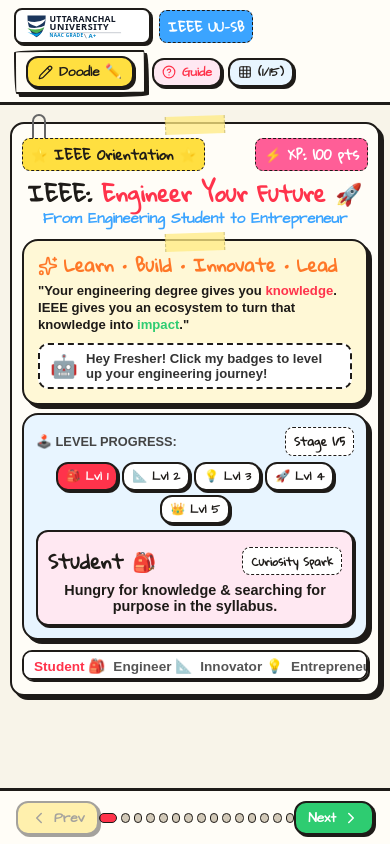
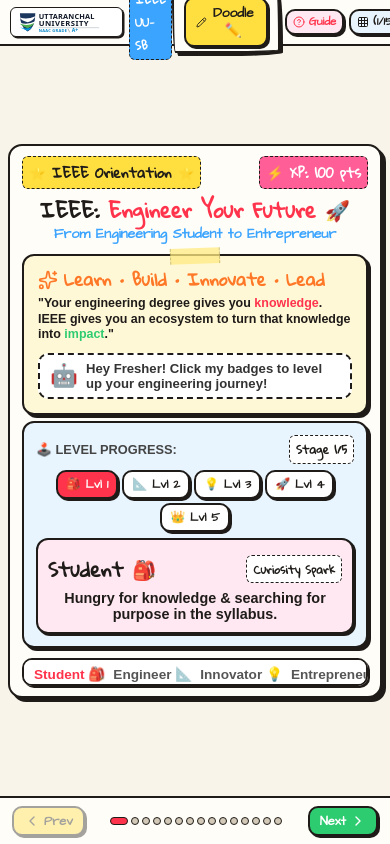
Before and after one commit to BiswadeepInfinity/IEEE-Website, a React (Vite) app: page / in a window 390 px wide. Built offline with nearby package versions, Linux system fonts and the light colour scheme; a web font is replaced by a local one.

Commit message:
Fix mobile clipping: lock 100dvh flex viewport, compact header/footer and enable internal card auto-fit scrolling

```diff
--- a/src/App.jsx
+++ b/src/App.jsx
@@ -21,8 +21,6 @@
   const [autoPlay, setAutoPlay] = useState(false);
   const [showPresenterNotes, setShowPresenterNotes] = useState(false);
   const [showTutorial, setShowTutorial] = useState(false);
-  const [hasScroll, setHasScroll] = useState(false);
-  const [hasScrolled, setHasScrolled] = useState(false);
 
   // Eraser Transition State
   const [isErasing, setIsErasing] = useState(false);
@@ -117,28 +115,6 @@
     return () => window.removeEventListener('keydown', handleKeyDown);
   }, [currentSlide, isErasing, showTutorial]);
 
-  // Check if content overflows and needs a scroll hint
-  useEffect(() => {
-    setHasScrolled(false);
-    const checkOverflow = () => {
-      const card = document.querySelector('.slide-container-card');
-      if (card) {
-        const isOverflowing = card.scrollHeight > window.innerHeight - 130;
-        setHasScroll(isOverflowing);
-      }
-    };
-    const timer = setTimeout(checkOverflow, 300);
-
-    const onScroll = () => {
-      if (window.scrollY > 40) setHasScrolled(true);
-    };
-    window.addEventListener('scroll', onScroll);
-    return () => {
-      clearTimeout(timer);
-      window.removeEventListener('scroll', onScroll);
-    };
-  }, [currentSlide]);
-
   const toggleFullscreen = () => {
     if (!document.fullscreenElement) {
       document.documentElement.requestFullscreen().catch(() => {});
@@ -199,55 +175,56 @@
 
   return (
     <div style={{
-      width: '100%',
-      minHeight: '100vh',
+      width: '100vw',
+      height: '100vh',
+      height: '100dvh',
       display: 'flex',
       flexDirection: 'column',
       background: '#f8f4e9',
-      position: 'relative'
+      overflow: 'hidden'
     }}>
-      {/* Universal Top Header */}
+      {/* Universal Top Header (Ultra compact single bar on mobile) */}
       <header style={{
-        padding: '8px 14px',
+        height: '46px',
+        padding: '0 10px',
         display: 'flex',
         alignItems: 'center',
         justifyContent: 'space-between',
-        borderBottom: '3px solid #1e1b18',
+        borderBottom: '2.5px solid #1e1b18',
         background: '#fffdf7',
         zIndex: 50,
-        flexWrap: 'wrap',
-        gap: '6px'
+        flexShrink: 0
       }}>
         {/* Logo & University Brand */}
-        <div style={{ display: 'flex', alignItems: 'center', gap: '8px' }}>
+        <div style={{ display: 'flex', alignItems: 'center', gap: '6px' }}>
           <div style={{
             background: '#fff',
-            padding: '2px 8px',
-            borderRadius: '8px',
-            border: '2px solid #1e1b18',
-            boxShadow: '2px 2px 0px #1e1b18',
+            padding: '2px 6px',
+            borderRadius: '6px',
+            border: '1.5px solid #1e1b18',
+            boxShadow: '1.5px 1.5px 0px #1e1b18',
             display: 'flex',
             alignItems: 'center',
-            height: '36px'
+            height: '30px'
           }}>
             <img
               src="/uttaranchal-logo.svg"
               alt="Uttaranchal University"
-              style={{ height: '26px', width: 'auto' }}
+              style={{ height: '22px', width: 'auto' }}
             />
           </div>
 
-          <div className="sketch-badge" style={{ background: '#3ba4ff', color: '#fff', fontSize: '0.8rem', padding: '3px 8px' }}>
+          <div className="sketch-badge" style={{ background: '#3ba4ff', color: '#fff', fontSize: '0.72rem', padding: '2px 5px' }}>
             IEEE UU-SB
           </div>
 
-          <span className="mobile-hide" style={{ fontFamily: 'var(--font-cray)', fontSize: '1.1rem', color: '#1e1b18', marginLeft: '6px' }}>
+          <span className="mobile-hide" style={{ fontFamily: 'var(--font-cray)', fontSize: '1rem', color: '#1e1b18', marginLeft: '6px' }}>
             {slidesData[currentSlide].title}
           </span>
         </div>
 
         {/* Action Controls */}
-        <div style={{ display: 'flex', alignItems: 'center', gap: '6px' }}>
+        <div style={{ display: 'flex', alignItems: 'center', gap: '5px' }}>
           <DoodlerToolbar
             isDrawing={isDrawing}
             setIsDrawing={setIsDrawing}
@@ -259,90 +236,69 @@
           <button
             onClick={() => setShowTutorial(true)}
             className="sketch-btn"
-            style={{ padding: '4px 8px', fontSize: '0.78rem', background: '#ffe8f2', color: '#ff334b' }}
+            style={{ padding: '3px 6px', fontSize: '0.72rem', background: '#ffe8f2', color: '#ff334b' }}
             title="Guide"
           >
-            <QuestionIcon size={14} /> Guide
+            <QuestionIcon size={12} /> Guide
           </button>
 
           <button
             onClick={() => setShowOverview(true)}
             className="sketch-btn"
-            style={{ padding: '4px 8px', fontSize: '0.78rem', background: '#e8f5ff' }}
+            style={{ padding: '3px 6px', fontSize: '0.72rem', background: '#e8f5ff' }}
           >
-            <Grid size={14} /> ({currentSlide + 1}/15)
+            <Grid size={12} /> ({currentSlide + 1}/15)
           </button>
 
           <button
             onClick={() => setShowPresenterNotes(!showPresenterNotes)}
             className="sketch-btn mobile-hide"
-            style={{ padding: '4px 8px', fontSize: '0.78rem', background: showPresenterNotes ? '#ff5e97' : '#fff', color: showPresenterNotes ? '#fff' : '#1e1b18' }}
+            style={{ padding: '3px 6px', fontSize: '0.72rem', background: showPresenterNotes ? '#ff5e97' : '#fff', color: showPresenterNotes ? '#fff' : '#1e1b18' }}
           >
-            <BookOpen size={14} /> Notes
+            <BookOpen size={12} /> Notes
           </button>
         </div>
       </header>
 
-      {/* Main Presentation Stage containing ALL original animations and rich slide components */}
+      {/* Main Presentation Stage: Scrollable container that completely accommodates entire slide without cutting */}
       <main style={{
-        flex: '1 1 auto',
+        flex: 1,
         display: 'flex',
         justifyContent: 'center',
         alignItems: 'center',
-        padding: '10px',
-        position: 'relative'
+        padding: '6px 8px',
+        position: 'relative',
+        overflowY: 'auto',
+        WebkitOverflowScrolling: 'touch'
       }}>
-        {/* Slide Scaler Card preserving all original rich animations, scientist modals & workshop simulators */}
+        {/* Slide Scaler Card */}
         <div
-          className="slide-container-card"
           style={{
+            width: '100%',
+            maxWidth: '1100px',
+            maxHeight: '100%',
             background: '#fffdf7',
-            border: '3px solid #1e1b18',
-            borderRadius: '16px',
-            boxShadow: '6px 6px 0px #1e1b18',
-            position: 'relative'
+            border: '2.5px solid #1e1b18',
+            borderRadius: '14px',
+            boxShadow: '4px 4px 0px #1e1b18',
+            position: 'relative',
+            padding: '10px 12px',
+            overflowY: 'auto',
+            display: 'flex',
+            flexDirection: 'column'
           }}
         >
-          <div className="tape-top"></div>
-          <div className="paperclip"></div>
-
           {/* All 15 Full Interactive Slides with full state, modals, polls, and animations */}
-          <div style={{ position: 'relative', zIndex: 10, width: '100%', height: '100%' }}>
+          <div style={{ position: 'relative', zIndex: 10, width: '100%' }}>
             {slidesData[currentSlide].component}
           </div>
-
-          {/* Floating 'Scroll for more' Cue Indicator */}
-          {hasScroll && !hasScrolled && (
-            <div
-              onClick={() => {
-                const mainEl = document.querySelector('main');
-                if (mainEl) mainEl.scrollBy({ top: 180, behavior: 'smooth' });
-                window.scrollBy({ top: 180, behavior: 'smooth' });
-              }}
-              style={{
-                position: 'sticky',
-                bottom: '12px',
-                left: '50%',
-                transform: 'translateX(-50%)',
-                display: 'flex',
-                justifyContent: 'center',
-                zIndex: 40,
-                marginTop: '8px',
-                pointerEvents: 'auto'
-              }}
-            >
-              <div className="scroll-indicator-cue">
-                <span>👇 Scroll down for more</span>
-              </div>
-            </div>
-          )}
 
           {/* Eraser Wipe Transition */}
           {isErasing && (
             <>
               <div className={`eraser-overlay ${eraseDirection}`} />
               <div className={`eraser-tool ${eraseDirection}`}>
-                <span style={{ position: 'relative', zIndex: 2, marginLeft: '16px' }}>ERASING...</span>
+                <span style={{ position: 'relative', zIndex: 2, marginLeft: '12px' }}>ERASING...</span>
               </div>
             </>
           )}
@@ -362,27 +318,28 @@
         </div>
       </main>
 
-      {/* Bottom Navigation Bar */}
+      {/* Bottom Navigation Bar (Non-overlapping, pinned cleanly at bottom) */}
       <footer style={{
-        minHeight: '56px',
-        padding: '6px 16px',
+        height: '48px',
+        padding: '0 12px',
         display: 'flex',
         alignItems: 'center',
         justifyContent: 'space-between',
         background: '#fffdf7',
-        borderTop: '3px solid #1e1b18',
-        zIndex: 50
+        borderTop: '2.5px solid #1e1b18',
+        zIndex: 50,
+        flexShrink: 0
       }}>
         <button
           onClick={prevSlide}
           disabled={currentSlide === 0 || isErasing}
           className="sketch-btn"
-          style={{ opacity: currentSlide === 0 ? 0.4 : 1, background: '#ffdf40', padding: '6px 12px', fontSize: '0.85rem' }}
+          style={{ opacity: currentSlide === 0 ? 0.4 : 1, background: '#ffdf40', padding: '4px 10px', fontSize: '0.8rem' }}
         >
-          <ChevronLeft size={18} /> Prev
+          <ChevronLeft size={16} /> Prev
         </button>
 
-        <div style={{ display: 'flex', alignItems: 'center', gap: '4px', overflowX: 'auto', maxWidth: '60%' }}>
+        <div style={{ display: 'flex', alignItems: 'center', gap: '3px', overflowX: 'auto', maxWidth: '58%' }}>
           {slidesData.map((_, idx) => (
             <button
               key={idx}
@@ -392,11 +349,11 @@
                 }
               }}
               style={{
-                width: currentSlide === idx ? '22px' : '10px',
-                height: '10px',
-                borderRadius: '5px',
+                width: currentSlide === idx ? '18px' : '8px',
+                height: '8px',
+                borderRadius: '4px',
                 backgroundColor: currentSlide === idx ? '#ff334b' : '#d2c9b8',
-                border: '1.5px solid #1e1b18',
+                border: '1px solid #1e1b18',
                 cursor: 'pointer',
                 padding: 0,
                 transition: 'all 0.15s ease'
@@ -410,9 +367,9 @@
           onClick={nextSlide}
           disabled={currentSlide === slidesData.length - 1 || isErasing}
           className="sketch-btn"
-          style={{ opacity: currentSlide === slidesData.length - 1 ? 0.4 : 1, background: '#2ecc71', color: '#fff', padding: '6px 12px', fontSize: '0.85rem' }}
+          style={{ opacity: currentSlide === slidesData.length - 1 ? 0.4 : 1, background: '#2ecc71', color: '#fff', padding: '4px 10px', fontSize: '0.8rem' }}
         >
-          Next <ChevronRight size={18} />
+          Next <ChevronRight size={16} />
         </button>
       </footer>
 
@@ -426,13 +383,13 @@
       {showPresenterNotes && (
         <div style={{
           position: 'fixed',
-          bottom: '70px',
+          bottom: '60px',
           left: '50%',
           transform: 'translateX(-50%)',
           width: '92%',
           maxWidth: '750px',
           background: '#fff8d6',
-          border: '2.5px solid #1e1b18',
+          border: '2px solid #1e1b18',
           borderRadius: '12px',
           padding: '10px 14px',
           boxShadow: '4px 4px 0px #1e1b18',
@@ -444,7 +401,7 @@
             </span>
             <button onClick={() => setShowPresenterNotes(false)} className="sketch-badge" style={{ cursor: 'pointer', padding: '1px 6px' }}>✕</button>
           </div>
-          <p style={{ fontFamily: 'var(--font-comic)', fontSize: '0.95rem', fontWeight: 600, color: '#1e1b18' }}>
+          <p style={{ fontFamily: 'var(--font-comic)', fontSize: '0.92rem', fontWeight: 600, color: '#1e1b18' }}>
             {presenterNotes[currentSlide]}
           </p>
         </div>
@@ -471,7 +428,7 @@
             maxWidth: '850px',
             maxHeight: '90vh',
             borderRadius: '16px',
-            border: '3px solid #1e1b18',
+            border: '2.5px solid #1e1b18',
             padding: '16px',
             overflowY: 'auto',
             boxShadow: '8px 8px 0px #1e1b18'
@@ -504,7 +461,7 @@
                     padding: '8px',
                     cursor: 'pointer',
                     background: currentSlide === idx ? '#ffdf40' : '#fff',
-                    border: currentSlide === idx ? '2.5px solid #ff334b' : '1.5px solid #1e1b18'
+                    border: currentSlide === idx ? '2px solid #ff334b' : '1.5px solid #1e1b18'
                   }}
                 >
                   <span className="sketch-badge" style={{ fontSize: '0.65rem', marginBottom: '2px' }}>
--- a/src/index.css
+++ b/src/index.css
@@ -25,73 +25,71 @@
 
 html, body {
   width: 100%;
-  min-height: 100%;
+  height: 100%;
   background-color: #f7f3e8;
   color: var(--ink-black);
   font-family: var(--font-comic);
-  overflow-x: hidden;
+  overflow: hidden; /* App level viewport lock so container handles internal fitting */
 }
 
 /* Base Sketch Boxes */
 .sketch-box {
   background: var(--paper-cream);
-  border: 2.5px solid var(--ink-black);
-  border-radius: 16px;
-  box-shadow: 4px 4px 0px var(--ink-black);
-  transition: transform 0.2s ease, box-shadow 0.2s ease;
+  border: 2px solid var(--ink-black);
+  border-radius: 12px;
+  box-shadow: 3px 3px 0px var(--ink-black);
 }
 
 .sketch-box-yellow {
   background: #fff8d6;
-  border: 2.5px solid var(--ink-black);
-  border-radius: 16px;
-  box-shadow: 4px 4px 0px var(--ink-black);
+  border: 2px solid var(--ink-black);
+  border-radius: 12px;
+  box-shadow: 3px 3px 0px var(--ink-black);
 }
 
 .sketch-box-blue {
   background: #e8f5ff;
-  border: 2.5px solid var(--ink-black);
-  border-radius: 16px;
-  box-shadow: 4px 4px 0px var(--ink-black);
+  border: 2px solid var(--ink-black);
+  border-radius: 12px;
+  box-shadow: 3px 3px 0px var(--ink-black);
 }
 
 .sketch-box-pink {
   background: #ffe8f2;
-  border: 2.5px solid var(--ink-black);
-  border-radius: 16px;
-  box-shadow: 4px 4px 0px var(--ink-black);
+  border: 2px solid var(--ink-black);
+  border-radius: 12px;
+  box-shadow: 3px 3px 0px var(--ink-black);
 }
 
 .sketch-box-green {
   background: #e6fcf2;
-  border: 2.5px solid var(--ink-black);
-  border-radius: 16px;
-  box-shadow: 4px 4px 0px var(--ink-black);
+  border: 2px solid var(--ink-black);
+  border-radius: 12px;
+  box-shadow: 3px 3px 0px var(--ink-black);
 }
 
 .sketch-box-purple {
   background: #f4ecff;
-  border: 2.5px solid var(--ink-black);
-  border-radius: 16px;
-  box-shadow: 4px 4px 0px var(--ink-black);
+  border: 2px solid var(--ink-black);
+  border-radius: 12px;
+  box-shadow: 3px 3px 0px var(--ink-black);
 }
 
 .sketch-btn {
   font-family: var(--font-sketch);
   font-weight: 800;
-  font-size: 0.95rem;
+  font-size: 0.88rem;
   background: var(--sunny-yellow);
   color: var(--ink-black);
   border: 2px solid var(--ink-black);
-  border-radius: 12px;
-  padding: 6px 12px;
+  border-radius: 10px;
+  padding: 5px 10px;
   cursor: pointer;
   box-shadow: 2px 2px 0px var(--ink-black);
   display: inline-flex;
   align-items: center;
-  gap: 6px;
+  gap: 4px;
   touch-action: manipulation;
-  transition: transform 0.15s ease;
 }
 
 .sketch-btn:active {
@@ -102,12 +100,12 @@
 .sketch-badge {
   font-family: var(--font-cray);
   display: inline-block;
-  padding: 2px 8px;
+  padding: 2px 6px;
   border: 1.5px dashed var(--ink-black);
   background: white;
-  border-radius: 8px;
+  border-radius: 6px;
   font-weight: bold;
-  font-size: 0.8rem;
+  font-size: 0.75rem;
 }
 
 .doodle-underline {
@@ -132,8 +130,8 @@
   top: -8px;
   left: 50%;
   transform: translateX(-50%) rotate(-2deg);
-  width: 60px;
-  height: 18px;
+  width: 50px;
+  height: 16px;
   background: rgba(255, 235, 130, 0.75);
   border-left: 1.5px dashed rgba(0,0,0,0.2);
   border-right: 1.5px dashed rgba(0,0,0,0.2);
@@ -143,11 +141,11 @@
 .paperclip {
   position: absolute;
   top: -10px;
-  left: 20px;
-  width: 14px;
-  height: 28px;
-  border: 2.5px solid #666;
-  border-radius: 8px 8px 0 0;
+  left: 18px;
+  width: 12px;
+  height: 24px;
+  border: 2px solid #666;
+  border-radius: 6px 6px 0 0;
   z-index: 6;
 }
 
@@ -164,19 +162,6 @@
   pointer-events: auto;
   cursor: crosshair;
 }
-
-/* Animations */
-@keyframes scribble-float {
-  0%, 100% { transform: translateY(0px); }
-  50% { transform: translateY(-4px); }
-}
-.float-wiggle { animation: scribble-float 3s ease-in-out infinite; }
-
-@keyframes pulse-pop {
-  0%, 100% { transform: scale(1); }
-  50% { transform: scale(1.03); }
-}
-.pop-pulse { animation: pulse-pop 2s ease-in-out infinite; }
 
 /* Eraser Transition */
 @keyframes eraserWipeForward {
@@ -206,8 +191,8 @@
 
 .eraser-tool {
   position: absolute;
-  width: 65px;
-  height: 34px;
+  width: 60px;
+  height: 30px;
   background: #ff5e97;
   border: 2px solid #1e1b18;
   border-radius: 6px;
@@ -215,7 +200,7 @@
   align-items: center;
   justify-content: center;
   font-family: var(--font-cray);
-  font-size: 0.72rem;
+  font-size: 0.7rem;
   font-weight: 800;
   color: white;
   z-index: 1001;
@@ -223,120 +208,68 @@
 }
 .eraser-tool.forward { animation: eraserBlockMoveForward 0.5s ease forwards; }
 @keyframes eraserBlockMoveForward {
-  0% { left: -70px; top: 20%; transform: rotate(-10deg); }
-  100% { left: calc(100% + 70px); top: 30%; transform: rotate(10deg); }
+  0% { left: -60px; top: 20%; transform: rotate(-10deg); }
+  100% { left: calc(100% + 60px); top: 30%; transform: rotate(10deg); }
 }
 
-/* Scroll Prompt / Floating Hint */
-@keyframes bounceDown {
-  0%, 20%, 50%, 80%, 100% { transform: translateY(0); }
-  40% { transform: translateY(6px); }
-  60% { transform: translateY(3px); }
+/* Animations */
+@keyframes pulse-pop {
+  0%, 100% { transform: scale(1); }
+  50% { transform: scale(1.03); }
 }
+.pop-pulse { animation: pulse-pop 2s ease-in-out infinite; }
 
-.scroll-indicator-cue {
-  animation: bounceDown 1.8s infinite;
-  display: flex;
-  align-items: center;
-  gap: 4px;
-  background: var(--sunny-yellow);
-  border: 1.5px solid var(--ink-black);
-  border-radius: 20px;
-  padding: 3px 8px;
-  font-size: 0.72rem;
-  font-weight: 800;
-  box-shadow: 2px 2px 0px var(--ink-black);
-  cursor: pointer;
-}
-
-/* Custom Visible Cartoon Scrollbar */
+/* Custom Scrollbar */
 ::-webkit-scrollbar {
-  width: 8px;
-  height: 8px;
+  width: 6px;
+  height: 6px;
 }
 ::-webkit-scrollbar-track {
   background: #f1ebd9;
-  border-radius: 8px;
+  border-radius: 6px;
 }
 ::-webkit-scrollbar-thumb {
   background: var(--tangy-orange);
-  border: 1.5px solid var(--ink-black);
-  border-radius: 8px;
-}
-::-webkit-scrollbar-thumb:hover {
-  background: var(--crimson-red);
+  border: 1px solid var(--ink-black);
+  border-radius: 6px;
 }
 
 /* =========================================================
-   DESKTOP VS SMARTPHONE SCALING & ZOOM RULES
+   PERFECT MOBILE VIEWPORT-FIT SYSTEM (NO CLIPPING, NO CROP)
    ========================================================= */
 
-/* Desktop / Laptop */
-@media (min-width: 769px) {
-  .slide-container-card {
-    width: 100%;
-    max-width: 1200px;
-    height: 100%;
-    max-height: 740px;
-    padding: 20px 24px;
-    display: flex;
-    flex-direction: column;
-    overflow: hidden;
+@media (max-width: 768px) {
+  /* Dynamic typography */
+  .mobile-h1 {
+    font-size: 1.25rem !important;
+    line-height: 1.15 !important;
   }
-}
-
-/* Smartphones (iPhone, Android, Portrait Viewports) */
-@media (max-width: 768px) {
-  /* Prevent horizontal cutoffs and scale content proportionally */
-  .mobile-slide-scaler {
-    width: 100% !important;
-    max-width: 480px !important;
-    margin: 0 auto !important;
-    padding: 6px 4px !important;
+  .mobile-h2 {
+    font-size: 1.05rem !important;
+    line-height: 1.15 !important;
+  }
+  .mobile-h3 {
+    font-size: 0.88rem !important;
+  }
+  .mobile-text-sm {
+    font-size: 0.78rem !important;
+    line-height: 1.25 !important;
   }
 
-  .slide-container-card {
-    width: 100% !important;
-    height: auto !important;
-    max-height: none !important;
-    padding: 14px 10px !important;
-    border-radius: 14px !important;
-    border-width: 2.5px !important;
-    box-shadow: 4px 4px 0px #1e1b18 !important;
-    margin-bottom: 75px !important;
-  }
-
-  /* Responsive typography */
-  .mobile-h1 {
-    font-size: 1.35rem !important;
-    line-height: 1.18 !important;
-  }
-  .mobile-h2 {
-    font-size: 1.1rem !important;
-    line-height: 1.18 !important;
-  }
-  .mobile-h3 {
-    font-size: 0.95rem !important;
-  }
-  .mobile-text-sm {
-    font-size: 0.82rem !important;
-    line-height: 1.3 !important;
-  }
-
-  /* Stack columns cleanly without reducing content */
+  /* Grid scaling */
   .mobile-stack {
     grid-template-columns: 1fr !important;
-    gap: 8px !important;
+    gap: 6px !important;
   }
 
   .mobile-grid-2 {
     grid-template-columns: 1fr 1fr !important;
-    gap: 6px !important;
+    gap: 4px !important;
   }
 
   .mobile-grid-3 {
     grid-template-columns: 1fr 1fr !important;
-    gap: 6px !important;
+    gap: 4px !important;
   }
 
   .mobile-scroll-x {
@@ -344,7 +277,7 @@
     overflow-x: auto !important;
     -webkit-overflow-scrolling: touch;
     white-space: nowrap !important;
-    padding-bottom: 4px !important;
+    padding-bottom: 2px !important;
     gap: 4px !important;
   }
 
```
